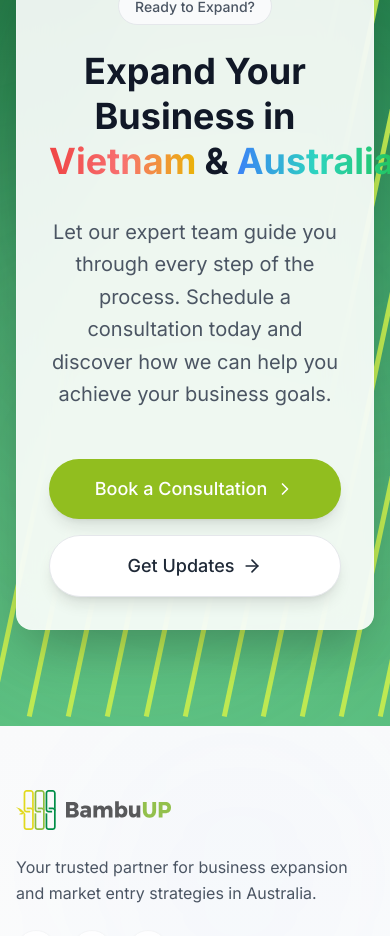
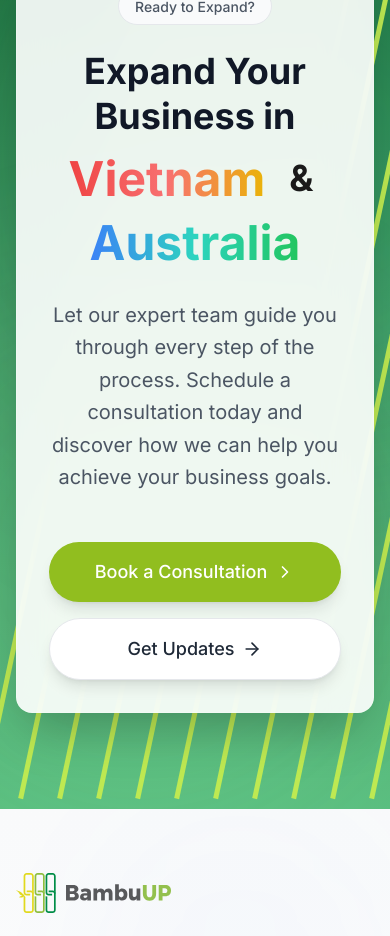
Before and after one commit to bambuup/Asian-Website, a React (Vite) app: page / in a window 390 px wide. Shown: the part 6140-7076 px from the top of the page. Built offline with nearby package versions, Linux system fonts and the light colour scheme; the HTML template or start-up script is replaced by a standard one.

Commit message:
fix(CTA): fix mobile version

```diff
--- a/src/components/CTASection.tsx
+++ b/src/components/CTASection.tsx
@@ -43,19 +43,19 @@ const CTASection: React.FC = () => {
                 transition={{ duration: 0.8, delay: 0.2 }}
               >
                 Expand Your Business in{' '}
-                <motion.span
-                  className="inline-block"
+                <motion.div
+                  className="mt-4 flex items-center justify-center gap-4 flex-wrap"
                   whileHover={{ scale: 1.05 }}
                   transition={{ type: "spring", stiffness: 300 }}
                 >
-                  <span className="bg-gradient-to-r from-red-500 via-red-400 to-yellow-500 bg-clip-text text-transparent">
+                  <span className="bg-gradient-to-r from-red-500 via-red-400 to-yellow-500 bg-clip-text text-transparent inline-block transform hover:scale-105 transition-transform duration-300 text-5xl md:text-6xl lg:text-7xl font-extrabold">
                     Vietnam
                   </span>
-                  <span className="text-gray-900 mx-2">&</span>
-                  <span className="bg-gradient-to-r from-blue-500 via-teal-400 to-green-500 bg-clip-text text-transparent">
+                  <span className="text-[#1a1a1a] mx-2">&</span>
+                  <span className="bg-gradient-to-r from-blue-500 via-teal-400 to-green-500 bg-clip-text text-transparent inline-block transform hover:scale-105 transition-transform duration-300 text-5xl md:text-6xl lg:text-7xl font-extrabold">
                     Australia
                   </span>
-                </motion.span>
+                </motion.div>
               </motion.h2>
 
               <motion.p
```
